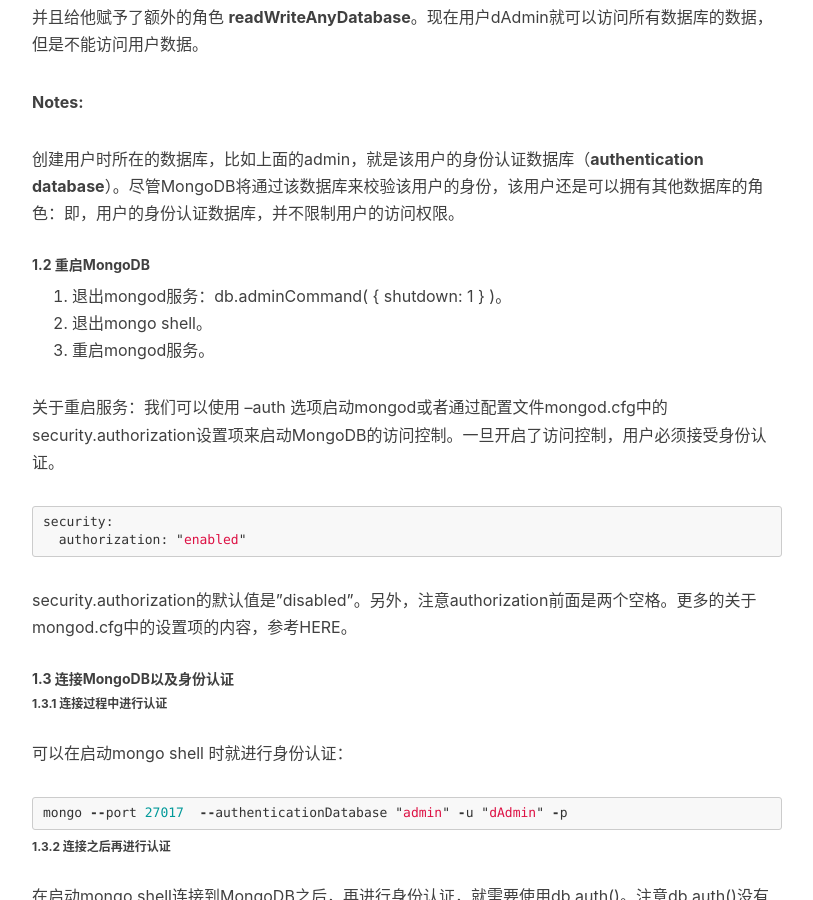
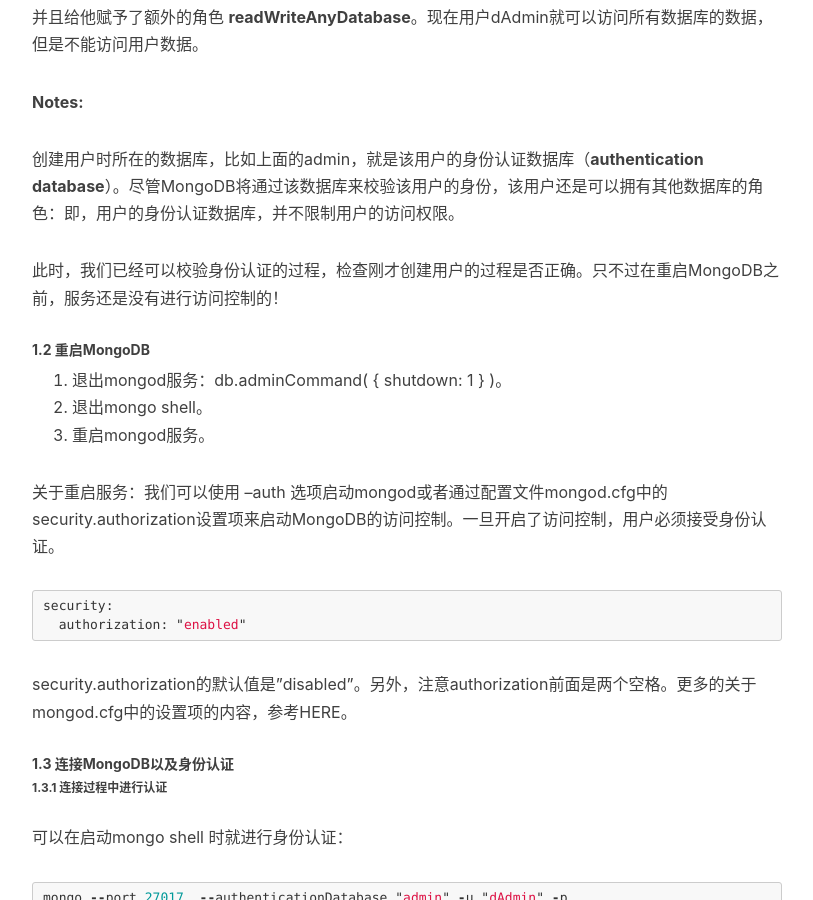
Before and after one commit to ttyrion/ttyrion.github.io, a Jekyll site: the page built from _posts/2019-08-16-【mongoDB】基于角色的权限管理.md, in a window 1280 px wide and 900 px high, scrolled down 2119 px. Shown: the whole window, without its empty margins (233-1046 px from the left). Built offline with Jekyll 4.4.1, drawn with Linux system fonts in a browser that asks for light colours; nearby versions of some CDN libraries; comment, search, counter and statistics services are not loaded.

Commit message:
MongoDB重启之前：...

```diff
--- a/_posts/2019-08-16-【mongoDB】基于角色的权限管理.md
+++ b/_posts/2019-08-16-【mongoDB】基于角色的权限管理.md
@@ -63,6 +63,8 @@ db.createUser(
 
 创建用户时所在的数据库，比如上面的admin，就是该用户的身份认证数据库（**authentication database**）。尽管MongoDB将通过该数据库来校验该用户的身份，该用户还是可以拥有其他数据库的角色：即，用户的身份认证数据库，并不限制用户的访问权限。
 
+此时，我们已经可以校验身份认证的过程，检查刚才创建用户的过程是否正确。只不过在重启MongoDB之前，服务还是没有进行访问控制的！
+
 ##### 1.2 重启MongoDB
 1. 退出mongod服务：db.adminCommand( { shutdown: 1 } )。
 1. 退出mongo shell。
```
